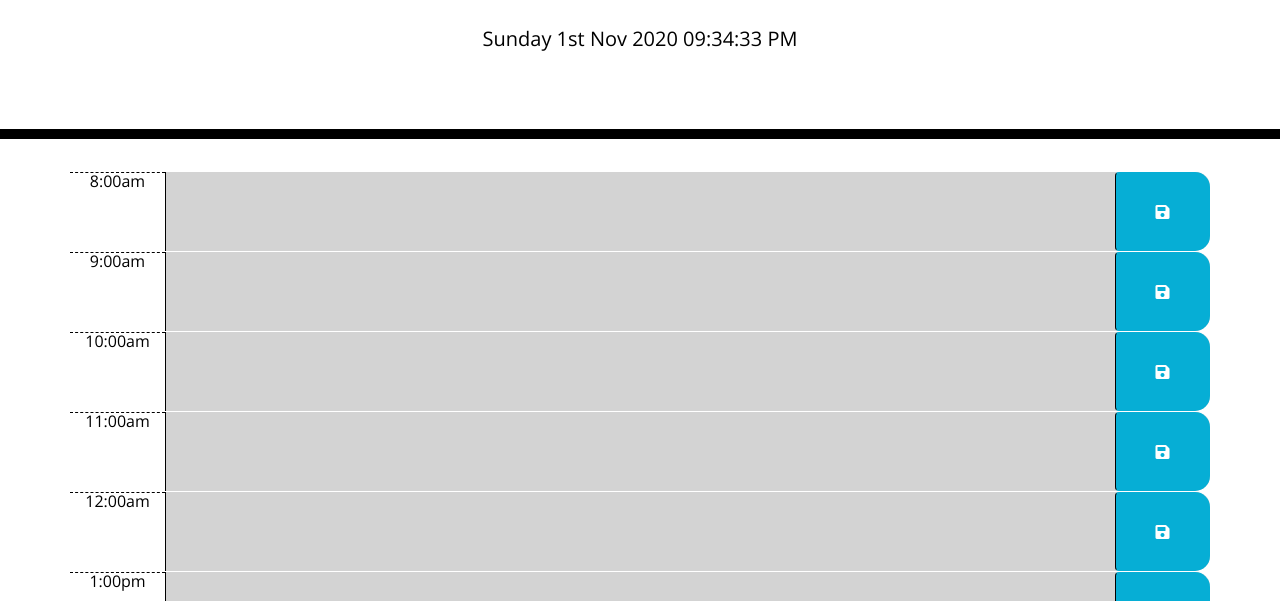
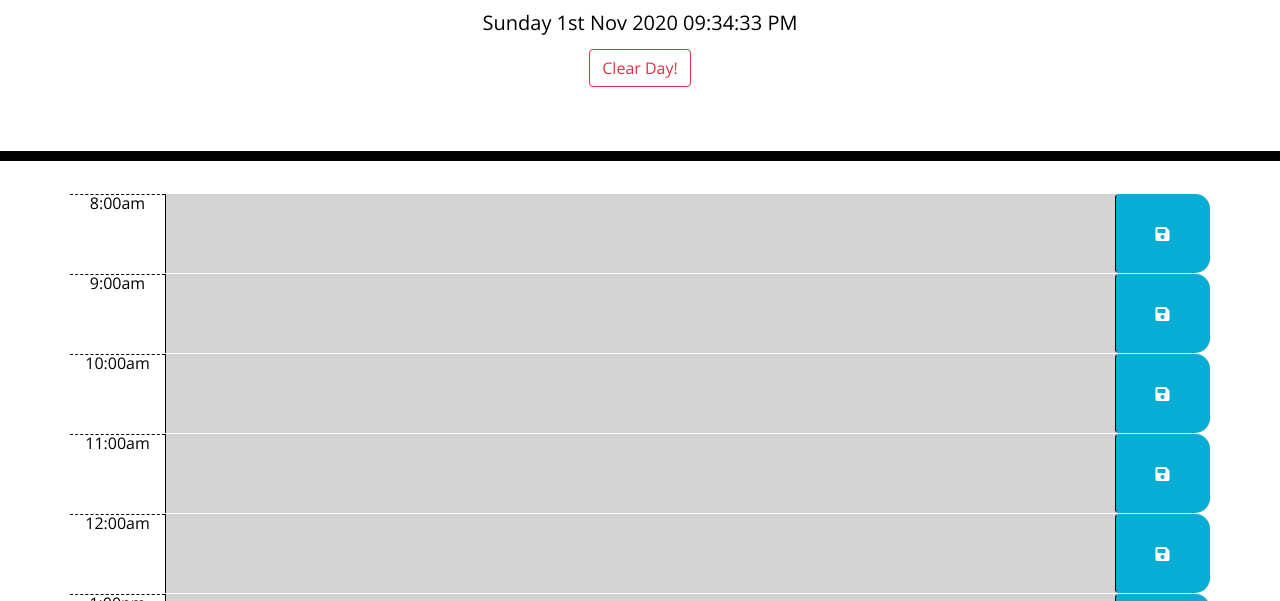
Before and after one commit to Astemcode/Day-Planner, a plain HTML site: page index.html in a window 1280 px wide. Shown: the part 181-782 px from the top of the page. Drawn offline with nearby package versions, Linux system fonts and the light colour scheme.

Commit message:
Index.html
Added final touches to data save

```diff
--- a/index.html
+++ b/index.html
@@ -17,9 +17,12 @@
     <header class="jumbotron">
         <h1 class="display-3">Work Day Scheduler</h1>
         <p class="lead">A simple calendar app for scheduling your work day</p>
-        <br>
-        <p id="currentDay" class="lead">This is the middle of the page</p>
+        <p id="currentDay" class="lead"></p>
+        <button type="button" class="btn btn-outline-danger" id="clearDay">Clear Day!</button>
+
+
     </header>
+
     <div class="container">
         <!-- Timeblocks go here -->
         <div id="hour8" class="row time-block">
--- a/script.js
+++ b/script.js
@@ -57,10 +57,11 @@ $(document).ready(function() {
 	$('#hour18 .description').val(localStorage.getItem('hour18'));
 
 	blockTimes();
-    taskLog();
+	taskLog();
 
-    $("#clearDay").on("click", function(){
-        localStorage.clear();
-        initPage()
-      })
+	// Clear Data From Log
+	$('#clearDay').on('click', function() {
+		localStorage.clear();
+		taskLog();
+	});
 });
```
